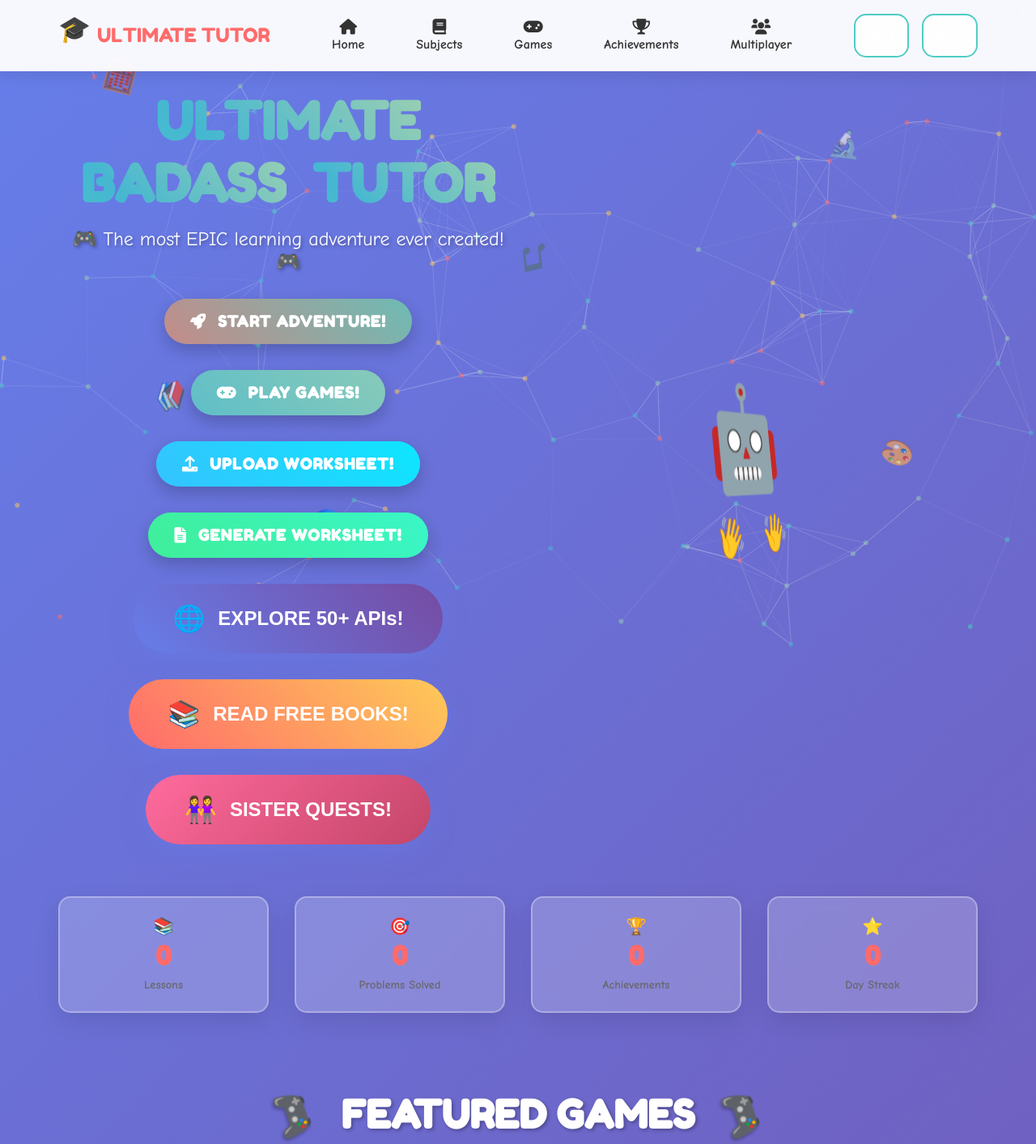
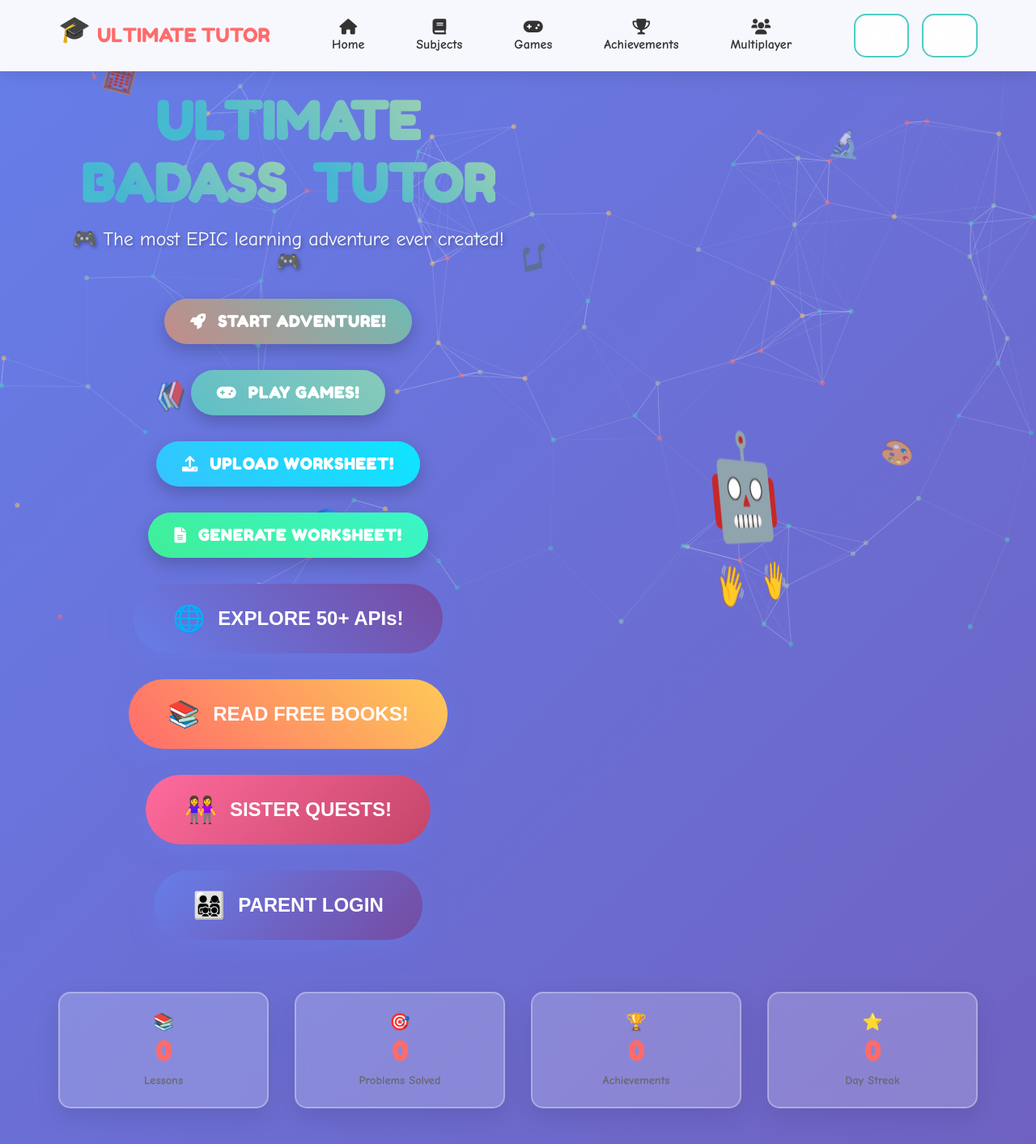
Before and after one commit to brandonprescher-creator/mine, a Flask app: page / in a window 1280 px wide. Shown: the part 1-1414 px from the top of the page at 81% size. Run offline with Flask 3, Linux system fonts and the light colour scheme; data comes from the database, SQL or seed files in the repository; data that the repository does not hold is empty; some libraries are stand-ins or nearby versions.

Commit message:
PARENT LOGIN SYSTEM COMPLETE: Added multi-user authentication for Brandon and Haley - Two parent accounts with username/password login - Updated login template with username field (Brandon/Haley) - Both use password: Creatine - Added Parent Login button to home page with icon - Registered parent blueprint in main app - Dashboard shows personalized welcome message - Access to Mission Control, curriculum planner, sister quests - Complete parent authentication system is now WORKING!

```diff
--- a/app.py
+++ b/app.py
@@ -87,7 +87,11 @@ def create_app(config_override=None):
 # Register Open Learning Blueprint (50+ free APIs!)
 from open_learning.router import bp as open_learning_bp
 
+# Register Parent Dashboard Blueprint
+from blueprints.parent import parent_bp
+
 app.register_blueprint(open_learning_bp)
+app.register_blueprint(parent_bp)
 
 # Game state for multiplayer
 game_rooms = {}
--- a/blueprints/parent.py
+++ b/blueprints/parent.py
@@ -18,8 +18,11 @@ from database_parent_features import (
 
 parent_bp = Blueprint("parent", __name__)
 
-# Simple password protection (in production, use proper authentication)
-PARENT_PASSWORD = "homeschool2024"  # Change this!
+# Parent user credentials
+PARENT_USERS = {
+    "Brandon": "Creatine",
+    "Haley": "Creatine"
+}
 
 
 def parent_required(f):
@@ -38,12 +41,15 @@ def parent_required(f):
 def parent_login():
     """Parent login page"""
     if request.method == "POST":
-        password = request.form.get("password")
-        if password == PARENT_PASSWORD:
+        username = request.form.get("username", "").strip()
+        password = request.form.get("password", "").strip()
+
+        if username in PARENT_USERS and PARENT_USERS[username] == password:
             session["parent_authenticated"] = True
+            session["parent_username"] = username
             return redirect(url_for("parent.parent_dashboard_home"))
         else:
-            return render_template("parent_login.html", error="Incorrect password")
+            return render_template("parent_login.html", error="Invalid username or password")
 
     return render_template("parent_login.html")
 
--- a/templates/home.html
+++ b/templates/home.html
@@ -52,6 +52,11 @@
             <button class="extra-btn" onclick="goToSisterQuests()" style="background: linear-gradient(135deg, #ff6b9d 0%, #c44569 100%);">
                 <span class="extra-emoji">👭</span>
                 <span>SISTER QUESTS!</span>
+            </button>
+
+            <button class="extra-btn" onclick="goToParentLogin()" style="background: linear-gradient(135deg, #667eea 0%, #764ba2 100%);">
+                <span class="extra-emoji">👨‍👩‍👧‍👦</span>
+                <span>PARENT LOGIN</span>
             </button>
         </div>
     </div>
@@ -288,6 +293,11 @@ function goToSisterQuests() {
     window.location.href = '/sister-quests';
 }
 
+function goToParentLogin() {
+    playSound('correct');
+    window.location.href = '/parent/login';
+}
+
 function playGame(gameType) {
     playSound('correct');
     showGamePreview(gameType);
--- a/templates/parent_dashboard.html
+++ b/templates/parent_dashboard.html
@@ -13,7 +13,7 @@
         <header class="dashboard-header">
             <div class="header-left">
                 <h1><i class="fas fa-rocket"></i> Parent Mission Control</h1>
-                <p class="header-subtitle">Your daughters' learning journey at a glance</p>
+                <p class="header-subtitle">Welcome, {{ session.parent_username }}! Your daughters' learning journey at a glance</p>
             </div>
             <div class="header-right">
                 <a href="/parent/curriculum-planner" class="header-btn">
```
Also changed, not shown: templates/parent_login.html (+15 -2 lines).
